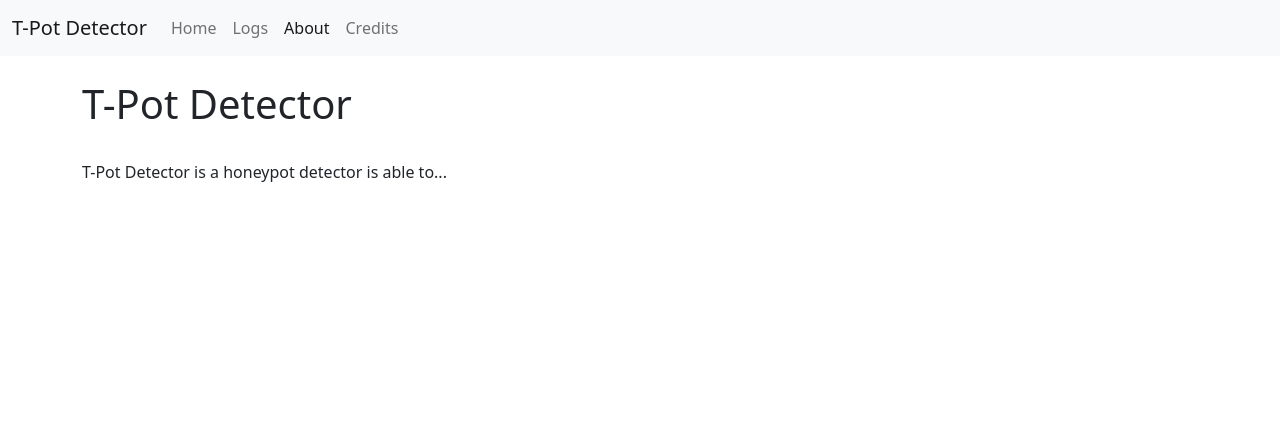
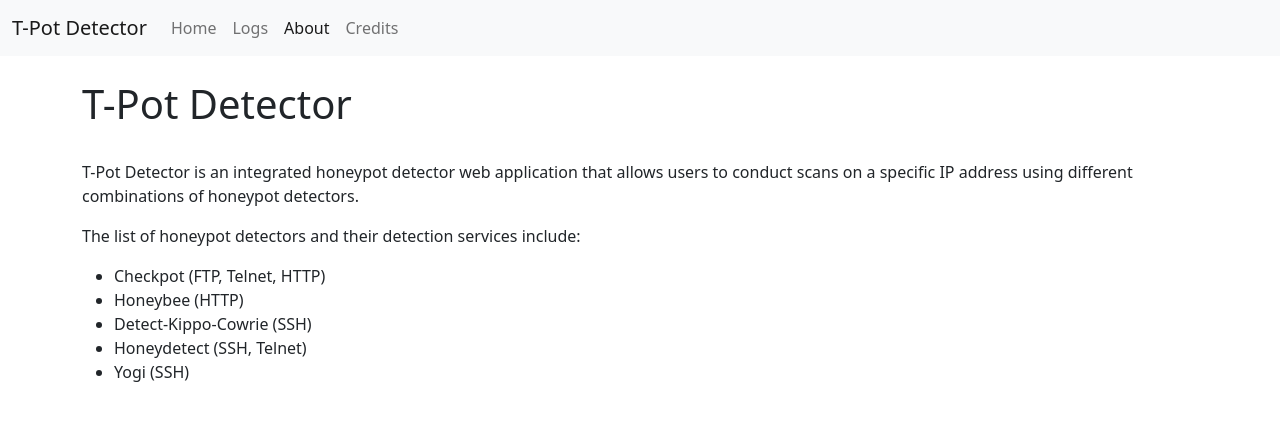
Before and after one commit to jeremyjevon/ICT3211-T-Pot-Detector, a Flask app: page /about in a window 1280 px wide. Shown: the top 421 px of the page. Run offline with Flask 2, Linux system fonts and the light colour scheme.

Commit message:
added project description on about page

```diff
--- a/templates/about.html
+++ b/templates/about.html
@@ -45,7 +45,17 @@
     <div class="container">
         <h1>T-Pot Detector</h1>
         <br>
-        <p>T-Pot Detector is a honeypot detector is able to...</p>
+        <p>T-Pot Detector is an integrated honeypot detector web application that allows users to conduct scans on a
+        specific IP address using different combinations of honeypot detectors.</p>
+      	<p>The list of honeypot detectors and their detection services include:
+	      		<ul>
+							  <li>Checkpot (FTP, Telnet, HTTP)</li>
+							  <li>Honeybee (HTTP)</li>
+							  <li>Detect-Kippo-Cowrie (SSH)</li>
+							  <li>Honeydetect (SSH, Telnet)</li>
+							  <li>Yogi (SSH)</li>
+						</ul>
+				</p>
     </div>
 
     <!-- Bootstrap Bundle with Popper -->
```
